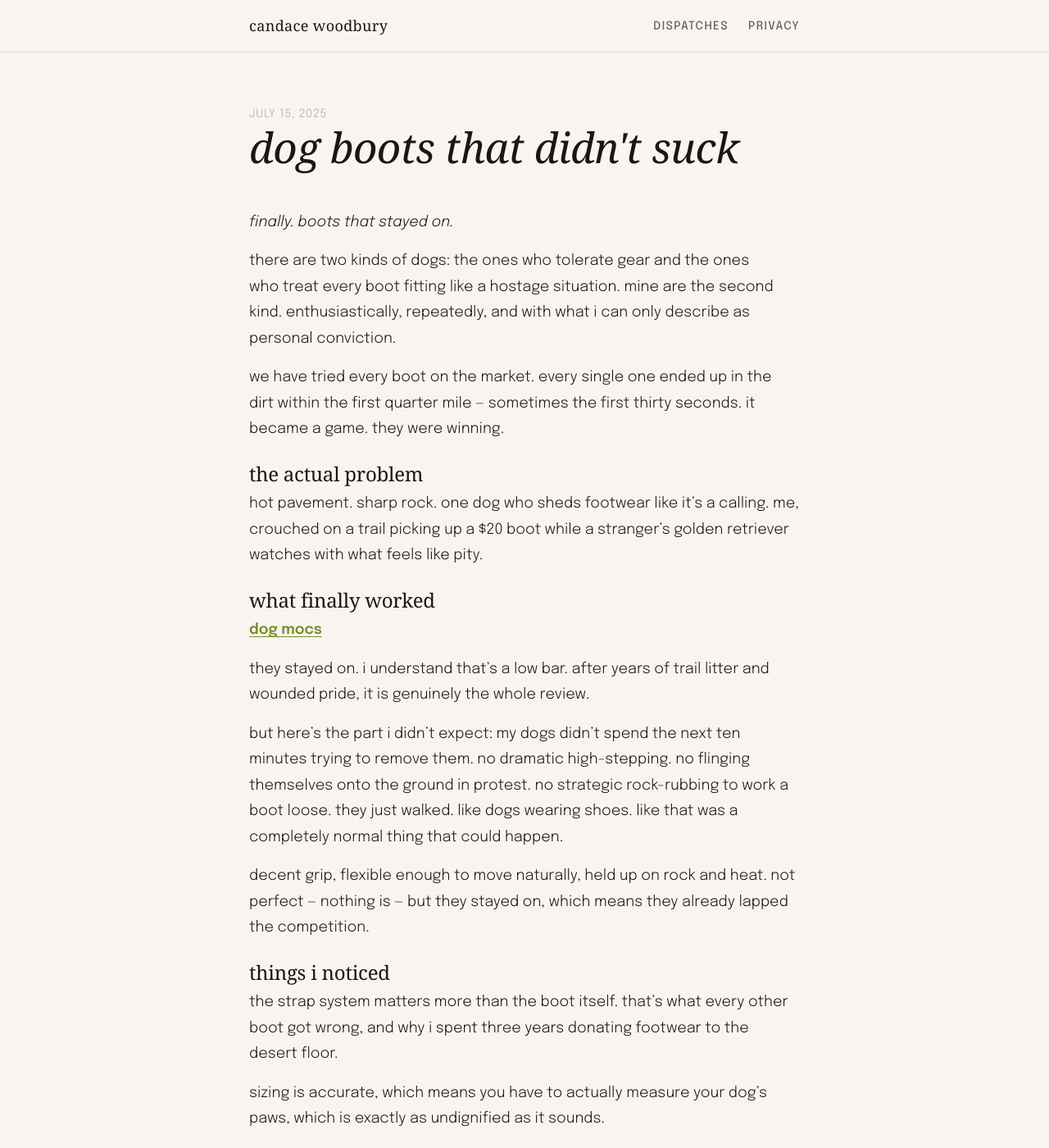
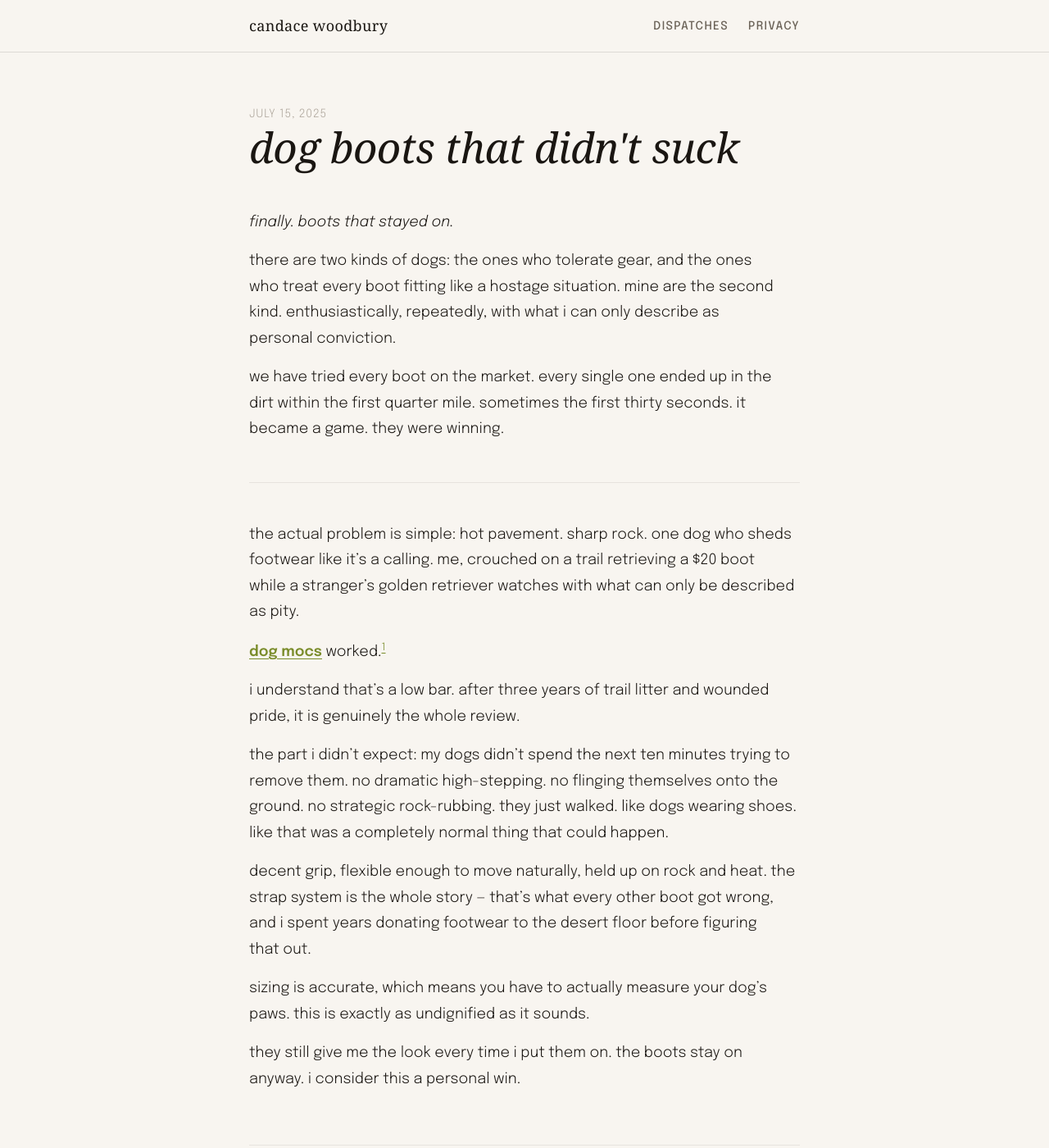
Before and after one commit to candacemonster/candace-woodbury, a Jekyll site: the page built from _posts/2025-07-15-dog-boots-that-didnt-suck.md, in a window 1280 px wide and 1400 px high. Shown: the whole window at 82% size. Built offline with Jekyll 4.4.1, drawn with Linux system fonts in a browser that asks for light colours; some web fonts are replaced; some of the changed text lies outside the part shown.

Commit message:
add figure.html, update posts.

```diff
--- /dev/null
+++ b/_includes/figure.html
@@ -0,0 +1,4 @@
+<figure>
+  <img src="{{ include.src }}" alt="{{ include.alt }}">
+  {% if include.caption %}<figcaption>{{ include.caption }}</figcaption>{% endif %}
+</figure>
--- a/_posts/2025-07-15-dog-boots-that-didnt-suck.md
+++ b/_posts/2025-07-15-dog-boots-that-didnt-suck.md
@@ -2,41 +2,29 @@
 layout: post
 title: "dog boots that didn't suck"
 date: 2025-07-15
-tags: [gear, dogs, field-notes]
-notes: |
-  dog mocs: https://www.dogmocs.com/
+affiliates: false
 ---
 
 *finally. boots that stayed on.*
 
-there are two kinds of dogs: the ones who tolerate gear and the ones who treat every boot fitting like a hostage situation. mine are the second kind. enthusiastically, repeatedly, and with what i can only describe as personal conviction.
+there are two kinds of dogs: the ones who tolerate gear, and the ones who treat every boot fitting like a hostage situation. mine are the second kind. enthusiastically, repeatedly, with what i can only describe as personal conviction.
 
-we have tried every boot on the market. every single one ended up in the dirt within the first quarter mile — sometimes the first thirty seconds. it became a game. they were winning.
+we have tried every boot on the market. every single one ended up in the dirt within the first quarter mile. sometimes the first thirty seconds. it became a game. they were winning.
 
-### the actual problem
+---
 
-hot pavement. sharp rock. one dog who sheds footwear like it's a calling. me, crouched on a trail picking up a $20 boot while a stranger's golden retriever watches with what feels like pity.
+the actual problem is simple: hot pavement. sharp rock. one dog who sheds footwear like it's a calling. me, crouched on a trail retrieving a $20 boot while a stranger's golden retriever watches with what can only be described as pity.
 
-### what finally worked
+**[dog mocs](https://www.dogmocs.com/)** worked.[^1]
 
-**[dog mocs](https://www.dogmocs.com/)**
+i understand that's a low bar. after three years of trail litter and wounded pride, it is genuinely the whole review.
 
-they stayed on. i understand that's a low bar. after years of trail litter and wounded pride, it is genuinely the whole review.
+the part i didn't expect: my dogs didn't spend the next ten minutes trying to remove them. no dramatic high-stepping. no flinging themselves onto the ground. no strategic rock-rubbing. they just walked. like dogs wearing shoes. like that was a completely normal thing that could happen.
 
-but here's the part i didn't expect: my dogs didn't spend the next ten minutes trying to remove them. no dramatic high-stepping. no flinging themselves onto the ground in protest. no strategic rock-rubbing to work a boot loose. they just walked. like dogs wearing shoes. like that was a completely normal thing that could happen.
+decent grip, flexible enough to move naturally, held up on rock and heat. the strap system is the whole story — that's what every other boot got wrong, and i spent years donating footwear to the desert floor before figuring that out.
 
-decent grip, flexible enough to move naturally, held up on rock and heat. not perfect — nothing is — but they stayed on, which means they already lapped the competition.
+sizing is accurate, which means you have to actually measure your dog's paws. this is exactly as undignified as it sounds.
 
-### things i noticed
+they still give me the look every time i put them on. the boots stay on anyway. i consider this a personal win.
 
-the strap system matters more than the boot itself. that's what every other boot got wrong, and why i spent three years donating footwear to the desert floor.
-
-sizing is accurate, which means you have to actually measure your dog's paws, which is exactly as undignified as it sounds.
-
-they still give me the look every time i put the boots on. the boots stay on anyway. i consider this a personal win.
-
-### what i'll do differently next time
-
-put them on without negotiating. stop buying boots based on color. possibly try thin socks underneath for the one with the drama-queen paws — not because it'll help, but because i've already committed to this bit.
-
-field note filed: boots stayed on, dogs are fine, and i'm slightly less suspicious of dog gear now.
+[^1]: [dog mocs](https://www.dogmocs.com/) — no affiliate link, just a thing that worked.
```
Also changed, not shown: _posts/2025-07-20-the-waters-right-there.md (+10 -18 lines), _posts/2025-09-27-autumn-equinox-monitor-tan.md (+11 -17 lines), _posts/2025-11-05-high-point-trail-last-stretch.md (+24 -20 lines), _posts/2026-03-21-leaving-the-desert.md (+9 -9 lines).
